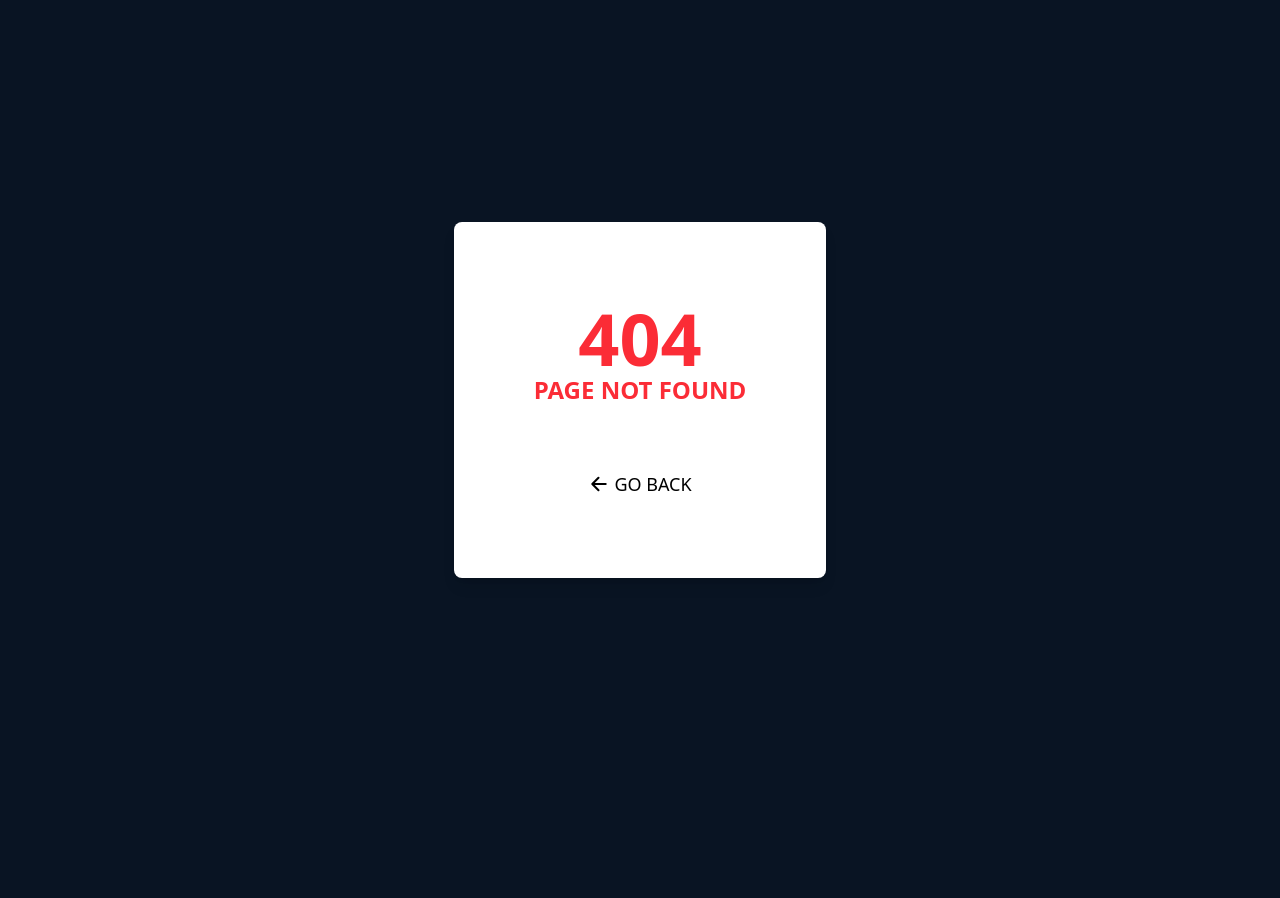
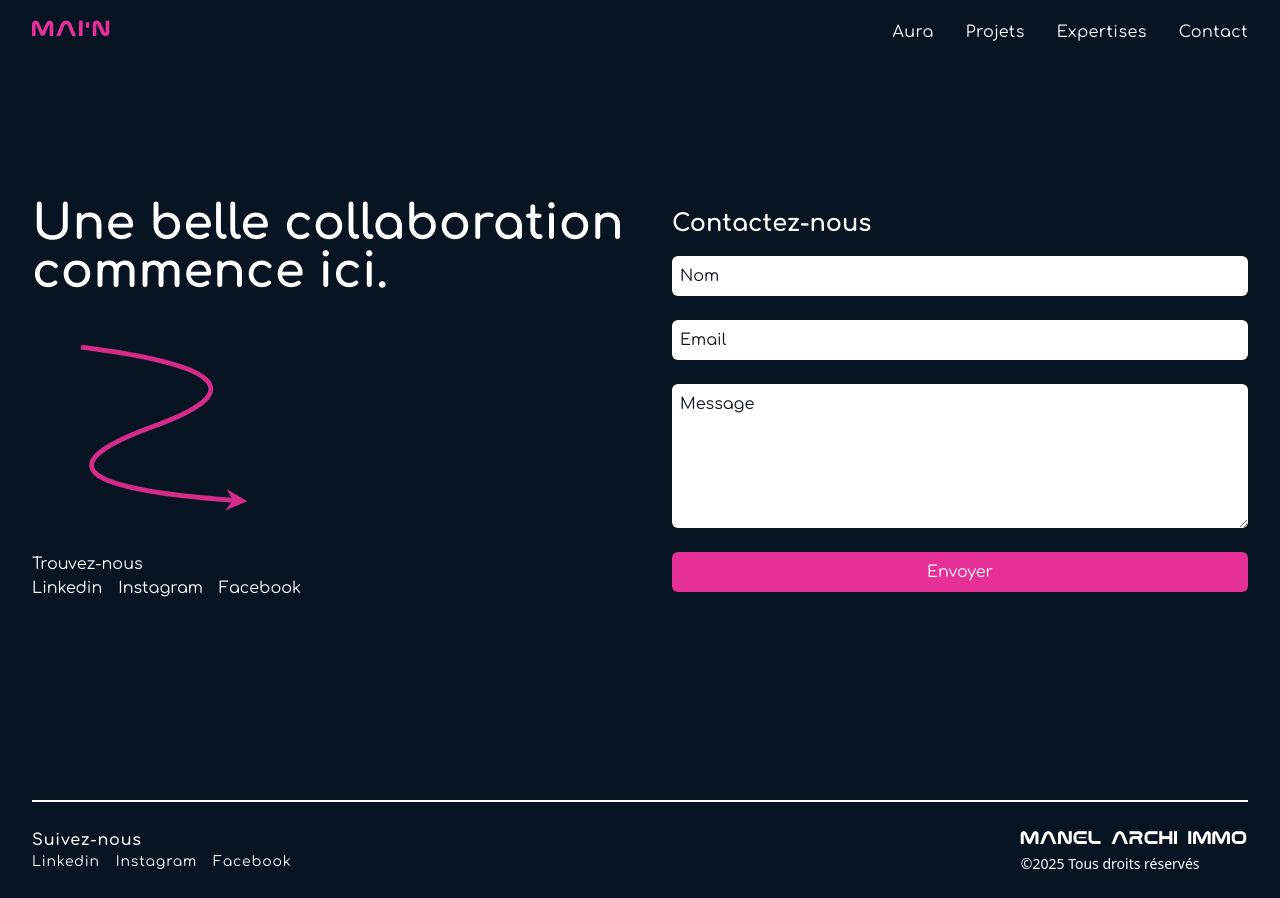
Before and after one commit to Moufid-sgh/archi, a React (Vite) app: page /contact in a window 1280 px wide. Before the commit this address had no page. Before the commit the page ends 800 px from the top, so only its background shows below. Built offline with nearby package versions, Linux system fonts and the light colour scheme.

Commit message:
contact page

```diff
--- a/index.html
+++ b/index.html
@@ -1,10 +1,10 @@
 <!doctype html>
-<html lang="en">
+<html lang="fr">
   <head>
     <meta charset="UTF-8" />
     <link rel="icon" type="image/png" href="/favicon.png" />
     <meta name="viewport" content="width=device-width, initial-scale=1.0" />
-    <title>MAI'N</title>
+    <title translate="no">MAI'N</title>
   </head>
   <body>
     <div id="root"></div>
--- a/src/components/BeforeServiceSlide.jsx
+++ b/src/components/BeforeServiceSlide.jsx
@@ -1,49 +1,49 @@
 import { useGSAP } from '@gsap/react';
 import gsap from 'gsap';
+import { SplitText } from "gsap/SplitText";
 import { ScrollTrigger } from 'gsap/ScrollTrigger';
-import  { useRef } from 'react'
+import { useRef } from 'react'
 
-gsap.registerPlugin(ScrollTrigger);
+gsap.registerPlugin(ScrollTrigger, SplitText);
 
 
 const BeforeServiceSlide = () => {
 
-    const title = "La phrase de Manel Archi immo"
 
-    const BeforeServiceRef =  useRef();
+    const BeforeServiceRef = useRef();
+
 
     useGSAP(() => {
-        gsap.set(BeforeServiceRef.current.querySelectorAll('span'), { y: 200, opacity: 0 })
-        gsap.to(BeforeServiceRef.current.querySelectorAll('span'),
-         { y: 0,
-           opacity:1,
-           stagger: 0.3,
-           duration:0.7 ,
-           ease:"power1.Out",
-           scrollTrigger: {
-            trigger: BeforeServiceRef.current,
-            start: "center 80%",
-            end: "bottom center",
-            toggleActions: "play none none none",
-            once: true,
-            // markers: true
-          }
-         })
-    }, { scope: BeforeServiceRef})
+        new SplitText("p", { type: "lines", linesClass: "lineChild" });
+        new SplitText("p", { type: "lines", linesClass: "lineParent" });
+        gsap.from(".lineChild", {
+            duration: 1,
+            y: 150,
+            stagger: 0.5,
+             scrollTrigger: {
+                        trigger: BeforeServiceRef.current,
+                        start: 'center 80%',
+                        end: 'bottom center',
+                        toggleActions: 'play none none none',
+                        once: true,
+                    },
+        });
+    }, { scope: BeforeServiceRef });
+
 
     return (
-        <div ref={BeforeServiceRef} className='h-[80vh] flex items-center justify-center BebasNeue text-6xl lg:text-8xl'>
-            <div className='flex flex-wrap px-8 lg:px-0 justify-center'>
-            {
-                title.split(" ").map((el, i) => {
-                    return (
-                        <p key={i} className='overflow-hidden px-2'>
-                            <span className='inline-block will-change-transform'>{el}</span>
-                        </p>
-                    )
-                })
-            }
-            </div>
+        <div ref={BeforeServiceRef}  className='h-fit flex flex-col px-2 lg:px-8 py-8'>
+            <p className='BebasNeue text-6xl lg:text-8xl text-center '>
+                MAI’N votre partenaire expert pour l’aménagement de vos bureaux
+            </p>
+
+            <p className='text-2xl lg:text-3xl text-center my-16'>
+                Nous vous accompagnons dans le conseil immobilier, la conception et la réalisations de vos espaces de travail
+            </p>
+
+            <p className='text-2xl lg:text-3xl text-center'>
+                Nous donnons forme à l’invisible, votre “why”
+            </p>
         </div>
     )
 }
--- a/src/components/Contact.jsx
+++ b/src/components/ContactSection.jsx
@@ -6,7 +6,7 @@ import { useRef } from "react";
 
 gsap.registerPlugin(ScrollTrigger, SplitText);
 
-const Contact = () => {
+const ContactSection = () => {
 
    const contactRef = useRef(null);
 
@@ -51,4 +51,4 @@ const Contact = () => {
 
 
 
-export default Contact
+export default ContactSection
--- a/src/components/Hero.jsx
+++ b/src/components/Hero.jsx
@@ -96,19 +96,19 @@ const Hero = () => {
 
       <div className="relative">
         {/* Text Slider */}
-        <div className="absolute z-20 w-full top-[40%] left-20">
-          <Slider {...slickSecondary} className="h-72 BebasNeue leading-14 text-5xl lg:text-6xl" ref={slider2Ref}>
+        <div translate="no" className="absolute z-20 w-full top-[40%] left-20">
+          <Slider {...slickSecondary} className="h-72 BebasNeue leading-12 md:leading-14 text-[44px] md:text-5xl lg:text-6xl" ref={slider2Ref}>
             <div className="md:pl-[10%] py-8">
-              <h1>Ablessing for <br /> every skin</h1>
+              <h1>SPACES WITH <br/> MEANING</h1>
             </div>
             <div className="md:pl-[10%]  py-8">
-              <h1>The perfect mix <br /> of old & new</h1>
+              <h1>DES ESPACES <br/> QUI RAISONNENT</h1>
             </div>
             <div className="md:pl-[10%]  py-8">
-              <h1>A journey of<br /> generations</h1>
+              <h1>MORE THAN <br/> A SAPCE A VISION</h1>
             </div>
             <div className="md:pl-[10%]  py-8">
-              <h1>You are the<br /> stylist</h1>
+              <h1>WE DESIGN <br/> YOUR “WHY”</h1>
             </div>
             <div className="md:pl-[10%]  py-8">
               <h1>The fifth slide<br /> stylist</h1>
--- a/src/components/Menu.jsx
+++ b/src/components/Menu.jsx
@@ -35,7 +35,7 @@ const Menu = ({ isOpen, setIsOpen, toggleRef }) => {
             className={`absolute right-0 top-0 bg-[#091423] text-white rounded-b-lg border-b border-white p-6 w-full md:w-auto transition-transform duration-700 transform
                 ${isOpen ? 'translate-y-0 ease-out' : '-translate-y-100 ease-in'}`}>
 
-            <ul className='md:flex items-center mt-16 mr-20 space-y-2.5 tracking-wide text-2xl font-bold'>
+            <ul className=' mt-16 mr-20 space-y-2.5 tracking-wide text-2xl font-bold'>
                 <li>
                     <Link
                         to="/"
@@ -68,7 +68,7 @@ const Menu = ({ isOpen, setIsOpen, toggleRef }) => {
                 </li>
                 <li>
                     <Link
-                        to="/Expertise"
+                        to="/expertise"
                         onClick={handleNavigation}
                         className={`hover:opacity-50 duration-300 cursor-pointer ${pathname === "/expertise" && 'underline underline-offset-2 decoration-3 decoration-[#E63098]'
                             }`}
@@ -76,21 +76,26 @@ const Menu = ({ isOpen, setIsOpen, toggleRef }) => {
                         Expertise
                     </Link>
                 </li>
+                <li>
+                    <Link
+                        to="/contact"
+                        onClick={handleNavigation}
+                        className={`hover:opacity-50 duration-300 cursor-pointer ${pathname === "/contact" && 'underline underline-offset-2 decoration-3 decoration-[#E63098]'
+                            }`}
+                    >
+                        Contact
+                    </Link>
+                </li>
             </ul>
 
             <div className="mt-8 text-sm tracking-wide">
-                <p className="mb-2 font-bold">Contact</p>
+                <p className="mb-2 font-bold">Social</p>
                 <ul className="flex items-center space-x-4">
                     <li className='hover:opacity-50 duration-300 cursor-pointer'>Linkedin</li>
                     <li className='hover:opacity-50 duration-300 cursor-pointer'>Instagram</li>
                     <li className='hover:opacity-50 duration-300 cursor-pointer'>Facebook</li>
-                    <li className='hover:opacity-50 duration-300 cursor-pointer'>Email</li>
                 </ul>
             </div>
-
-            {/* <div className='flex items-center space-x-3 mt-8 text-sm'>
-                FR / EN
-            </div> */}
         </nav>
     );
 };
--- a/src/components/Navbar.jsx
+++ b/src/components/Navbar.jsx
@@ -21,7 +21,7 @@ const Navbar = () => {
         {name: "Aura", link: "/aura"},
         {name: "Projets", link: "/projets"},
         {name: "Expertises", link: "/expertise"},
-        {name: "Contact", link: "mailto:manelrachdi@hotmail.fr"}
+        {name: "Contact", link: "/contact"}
     ]
 
 
@@ -29,7 +29,7 @@ const Navbar = () => {
         <nav className="fixed top-0 w-full flex justify-between items-center px-2 lg:px-8 py-4 bg-transparent backdrop-blur-sm z-40">
 
             <Link to="/">
-                <p className="text-2xl font-bold Cropar tracking-wider text-[#E63098]">Mai'n</p>
+                <p translate="no" className="text-2xl font-bold Cropar tracking-wider text-[#E63098]">Mai'n</p>
             </Link>
 
             {/* hamburger-menu */}
--- a/src/components/Services.jsx
+++ b/src/components/Services.jsx
@@ -21,7 +21,7 @@ const Services = () => {
             scrollTrigger: {
               trigger: ".title-wrapper",
               scrub: 1,
-              start: "top 80%",
+              start: "top 70%",
               end: "top 40%",
               once: true,
             }
@@ -71,7 +71,7 @@ const Services = () => {
     { title: "CONSEIL EN IMMOBILIER D’ENTREPRISE", description: "Programmation stratégique, fonctionnelle, architecturale et technique Schéma directeur immobilier. Assistance du MOA et du MOE dans le développement du projet." }]
 
     return (
-        <div ref={serviceRef} className="w-full min-h-screen mt-6 lg:mt-8 pb-[50px]">
+        <div ref={serviceRef} className="w-full min-h-screen mt-10 lg:mt-20 pb-[50px]">
 
             <div className="title-wrapper mb-[470px] overflow-hidden">
                 <h1 className="title BebasNeue tracking-wide text-4xl lg:text-7xl text-center">
--- a/src/components/projets/FirstSection.jsx
+++ b/src/components/projets/FirstSection.jsx
@@ -1,19 +1,66 @@
+import { gsap } from 'gsap';
+import { useGSAP } from '@gsap/react';
+import { SplitText } from "gsap/SplitText";
+import { useRef } from 'react';
+gsap.registerPlugin(SplitText);
 import mainImg from '/projets-main.webp'
 
 const FirstSection = () => {
+
+    const firstSectionRef = useRef(null)
+    const titleRef = useRef(null);
+    const subtitleRef = useRef(null);
+    const imgContainerRef = useRef(null);
+    const imgRef = useRef(null);
+
+    useGSAP(() => {
+        //for img
+        let tl = gsap.timeline({ defaults: { ease: 'power1.out', duration: 0.8 } })
+
+        tl.from(imgContainerRef.current, 1, { yPercent: -100, autoAlpha: 0 })
+            .from(imgRef.current, 1, { yPercent: 100, scale: 1.3, delay: -1 })
+
+        //for title
+        gsap.from(titleRef.current, { y: 100, autoAlpha: 0, ease: 'power2.out', duration: 0.6 })
+
+        new SplitText(subtitleRef.current, {
+            type: "lines",
+            // linesClass: "line",
+            autoSplit: true,
+            onSplit: (self) => {
+                return gsap.from(self.lines, {
+                    y: 100,
+                    autoAlpha: 0,
+                    stagger: 0.05,
+                    delay: 0.2,
+                    ease: 'power2.out',
+                    duration: 0.8
+                });
+            }
+        });
+
+
+    }, { scope: firstSectionRef });
+
     return (
-        <div className='bg-white text-black min-h-screen lg:flex flex-col items-center'>
+        <div ref={firstSectionRef} className='bg-white text-black min-h-screen lg:flex flex-col items-center'>
 
             <div className='md:flex items-center justify-between w-full mt-20 md:mt-40'>
-                <div className='mb-10 md:mb-0'>
-                    <h1 className="text-9xl font-semibold BebasNeue">NOS PROJETS</h1>
-                    <p className='text-xl'>la phrase de manel</p>
+                <div className='mb-10 md:mb-0 lg:w-1/2'>
+                    <div className='overflow-hidden'>
+                        <h1 ref={titleRef} className="text-9xl font-semibold BebasNeue">NOS PROJETS</h1>
+                    </div>
+                    <div className='overflow-hidden'>
+                        <p ref={subtitleRef} className='text-xl pr-28'>Des espaces pensés pour l’usage, guidés par l’émotion et portés par une vision.</p>
+                    </div>
                 </div>
-                <img src={mainImg} alt='img' />
+                <div className='overflow-hidden' ref={imgContainerRef} >
+                    <img src={mainImg} alt='img' ref={imgRef} />
+                </div>
             </div>
 
             <div className='lg:flex items-start justify-between py-20 md:py-40 px-2 lg:px-0 lg:w-2/3'>
-                <p className='text-2xl font-semibold whitespace-nowrap'>We design your "why"</p>
+                <p translate="no" className='text-2xl font-semibold whitespace-nowrap'>We design your "why"</p>
                 <p className='text-xl lg:px-20 mt-8 lg:mt-0'>
                     Chaque espace que nous concevons est une réponse sur-mesure
 
--- a/src/index.css
+++ b/src/index.css
@@ -25,7 +25,7 @@ body {
   color: #fff;
 }
 
-.line {
+.lineParent {
   overflow: hidden;
 }
 
--- a/src/main.jsx
+++ b/src/main.jsx
@@ -8,6 +8,7 @@ import Layout from '../Layout';
 import Aura from './pages/Aura';
 import Projets from './pages/Projets';
 import Expertises from './pages/Expertises';
+import Contact from './pages/Contact';
 
 
 const router = createBrowserRouter([
@@ -31,6 +32,10 @@ const router = createBrowserRouter([
         path: 'expertise',
         element: <Expertises />
       },
+      {
+        path: 'contact',
+        element: <Contact />
+      },
       // {
       //   path: 'recipe/:id',
       //   element: <Recipe />
--- /dev/null
+++ b/src/pages/Contact.jsx
@@ -0,0 +1,128 @@
+import { useEffect, useRef } from "react";
+import { useGSAP } from '@gsap/react';
+import gsap from 'gsap';
+import { DrawSVGPlugin } from "gsap/DrawSVGPlugin";
+
+gsap.registerPlugin(DrawSVGPlugin);
+
+const Contact = () => {
+
+    const svgRef = useRef(null);
+
+    useGSAP(() => {
+
+         const path = svgRef.current.querySelector("path");
+        const marker = svgRef.current.querySelector("#SvgjsMarker1915 polygon");
+
+        // Set initial states
+        gsap.set(path, { drawSVG: "0%" });
+        gsap.set(marker, { scale: 0, opacity: 0 });
+
+        // Create timeline
+        const tl = gsap.timeline({
+            defaults: { ease: "power2.inOut" }
+        });
+
+        tl.to(path, {
+            drawSVG: "100%",
+            duration: 2
+        })
+        .to(marker, {
+            scale:   1,
+            opacity: 1,
+            duration: 0.3
+        }, "-=0.3"); // Start slightly before path animation ends
+
+
+     }, { scope: svgRef.current });
+
+    return (
+        <div className='min-h-screen lg:flex items-center px-2 lg:px-8'>
+
+            <section className='lg:w-1/2 mt-28 lg:mt-0'>
+                <h1 className='text-5xl font-bold'>
+                    Une belle collaboration commence ici.
+                </h1>
+
+
+                <svg
+                ref={svgRef}
+                    className='size-48 ml-8 my-8'
+                    xmlns="http://www.w3.org/2000/svg"
+                    version="1.1"
+                    viewBox="200 200 400 400"
+                    preserveAspectRatio="xMidYMid meet"
+                >
+                    <g
+                        strokeWidth="10"
+                        stroke="#d52c8a"
+                        fill="none"
+                        strokeLinecap="square"
+                    >
+                        <path
+                            d="M240.5 240.5Q673.5 296.5 400 400Q49.5 523.5 559.5 559.5"
+                            markerEnd="url(#SvgjsMarker1915)"
+                        />
+                    </g>
+                    <defs>
+                        <marker
+                            markerWidth="4.5"
+                            markerHeight="4.5"
+                            refX="2.25"
+                            refY="2.25"
+                            viewBox="0 0 4.5 4.5"
+                            orient="auto"
+                            id="SvgjsMarker1915"
+                        >
+                            <polygon
+                                points="0,4.5 1.5,2.25 0,0 4.5,2.25"
+                                fill="#d52c8a"
+                            />
+                        </marker>
+                    </defs>
+                </svg>
+
+                <div>
+                    <p>Trouvez-nous</p>
+                    <ul className="flex items-center space-x-4">
+                        <li className='hover:opacity-50 duration-300 cursor-pointer'>Linkedin</li>
+                        <li className='hover:opacity-50 duration-300 cursor-pointer'>Instagram</li>
+                        <li className='hover:opacity-50 duration-300 cursor-pointer'>Facebook</li>
+                    </ul>
+                </div>
+            </section>
+
+
+            <section className='lg:w-1/2 my-12 lg:my-0 lg:pl-8'>
+                <p className='text-2xl font-bold'>
+                    Contactez-nous
+                </p>
+
+                <form className='flex flex-col items-center mt-4 space-y-6'>
+                    <input
+                        type="text"
+                        placeholder="Nom"
+                        className='bg-white placeholder-[#091423] rounded-md p-2 w-full'
+                    />
+                    <input
+                        type="email"
+                        placeholder="Email"
+                        className='bg-white placeholder-[#091423] rounded-md p-2 w-full'
+                    />
+                    <textarea
+                        placeholder="Message"
+                        className='bg-white placeholder-[#091423] rounded-md p-2 h-36 w-full'
+                    ></textarea>
+                    <button
+                        type="submit"
+                        className='bg-[#E63098] text-white rounded-md p-2 w-full hover:bg-[#d52c8a] transition duration-300'
+                    >
+                        Envoyer
+                    </button>
+                </form>
+            </section>
+        </div>
+    )
+}
+
+export default Contact
--- a/src/pages/Home.jsx
+++ b/src/pages/Home.jsx
@@ -1,5 +1,5 @@
 import BeforeServiceSlide from "../components/BeforeServiceSlide"
-import Contact from "../components/Contact"
+import ContactSection from "../components/ContactSection"
 import Hero from "../components/Hero"
 import SelectedProjects from "../components/SelectedProjects"
 import Services from "../components/Services"
@@ -15,7 +15,7 @@ const Home = () => {
       <BeforeServiceSlide />
       <Services />
       <SelectedProjects />
-      <Contact />
+      <ContactSection />
     </div>
   )
 }
```
Also changed, not shown: 1 other file (tests, documents, lock files or other folders).
